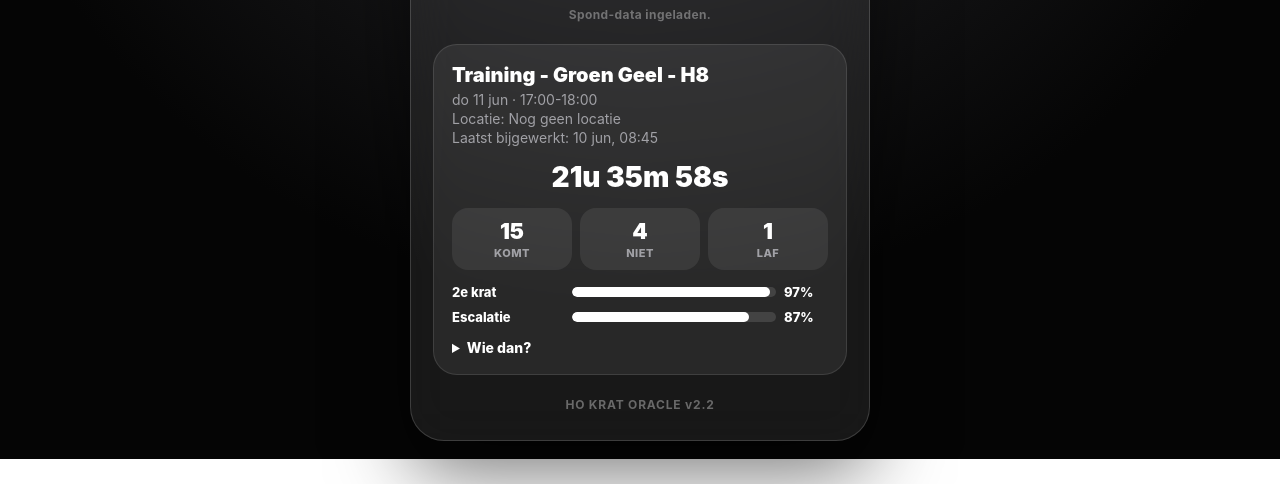
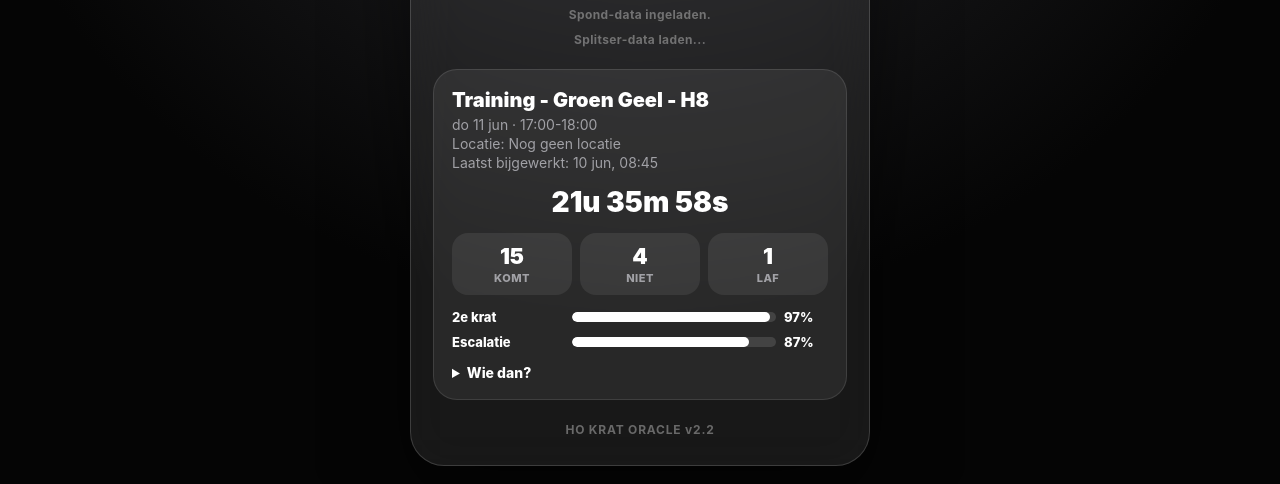
Before and after one commit to NocturnalTomato/ho-krat-app, a plain HTML site: page index.html in a window 1280 px wide. Shown: the part 394-878 px from the top of the page. Before the commit the page ends 853 px from the top, so only its background shows below. Drawn offline with Linux system fonts and the light colour scheme.

Commit message:
Update index.html

```diff
--- a/index.html
+++ b/index.html
@@ -18,6 +18,7 @@
     <div class="answer" id="answer">Druk op de knop.</div>
     <div class="sub" id="sub"></div>
     <div class="spond-status" id="spondStatus">Spond-data laden...</div>
+    <div class="spond-status" id="splitserStatus">Splitser-data laden...</div>
 
     <div class="event-card" id="eventCard" style="display:none;">
       <div class="event-title" id="eventTitle"></div>
```
